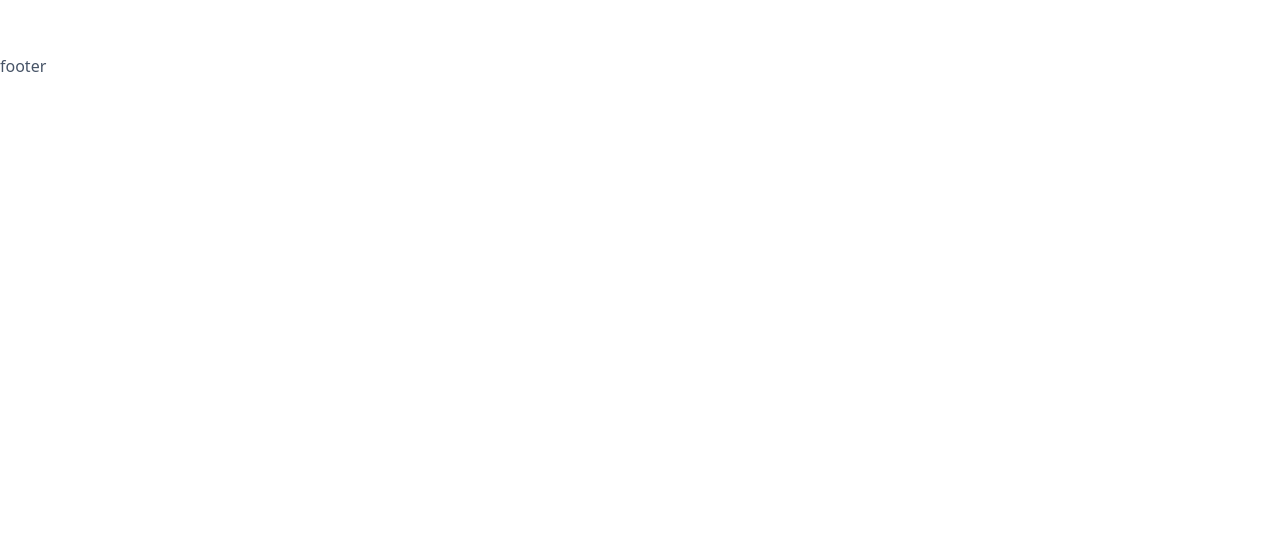
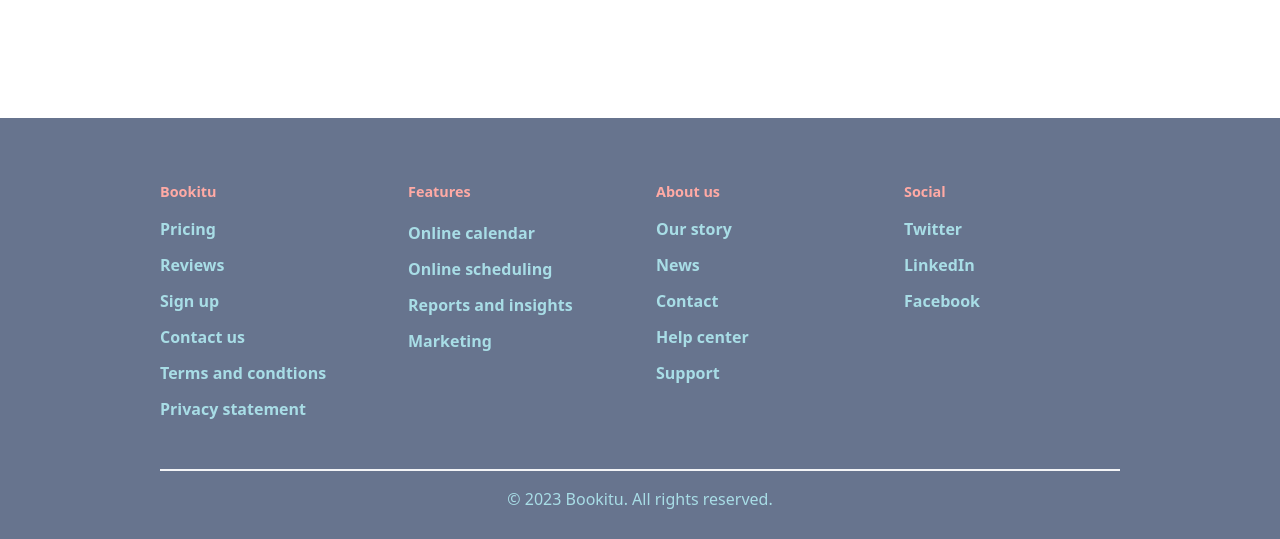
Before and after one commit to babulakterfsd/beautycutie, a Next.js app: page / in a window 1280 px wide. Shown: the part 746-1285 px from the top of the page. Before the commit the page ends 824 px from the top, so only its background shows below. Built offline with nearby package versions, Linux system fonts and the light colour scheme.

Commit message:
footer completed

```diff
--- a/src/components/Footer.tsx
+++ b/src/components/Footer.tsx
@@ -1,9 +1,108 @@
-const Footer = () => {
+export default function Footer() {
   return (
-    <div>
-      <p>footer</p>
-    </div>
+    <>
+      <footer className="mt-16 grid grid-cols-12 gap-y-12 bg-[#67748E] px-2 pb-4 pt-16 md:px-16 md:pt-16 lg:gap-x-2 xl:px-40">
+        <div className="col-span-12 grid grid-cols-12 justify-around gap-y-12 px-1 lg:gap-x-8 lg:px-0 text-secondary">
+          {/* first part */}
+          <div className="col-span-6 flex flex-col gap-4 md:col-span-3">
+            <h4 className="lg:text-[.9rem] lg:font-semibold lg:leading-[1.2rem] text-primary">
+              Bookitu
+            </h4>
+            <div className="flex flex-col gap-y-3">
+              <span className="text-secondary lg:font-semibold lg:leading-[1.5rem] cursor-pointer">
+                Pricing
+              </span>
+              <span className="text-secondary lg:font-semibold lg:leading-[1.5rem] cursor-pointer">
+                Reviews
+              </span>
+              <span className="text-secondary lg:font-semibold lg:leading-[1.5rem] cursor-pointer">
+                Sign up
+              </span>
+              <span className="text-secondary lg:font-semibold lg:leading-[1.5rem] cursor-pointer">
+                Contact us
+              </span>
+              <span className="text-secondary lg:font-semibold lg:leading-[1.5rem] cursor-pointer">
+                Terms and condtions
+              </span>
+              <span className="text-secondary lg:font-semibold lg:leading-[1.5rem] cursor-pointer">
+                Privacy statement
+              </span>
+            </div>
+          </div>
+
+          {/* second part */}
+          <div className="col-span-6 flex flex-col gap-4 md:col-span-3">
+            <h4 className="lg:text-[.9rem] lg:font-semibold lg:leading-[1.2rem] text-primary lg:mb-4">
+              Features
+            </h4>
+            <div className="flex flex-col gap-y-3 lg:-mt-3">
+              <span className="text-secondary lg:font-semibold lg:leading-[1.5rem] cursor-pointer">
+                Online calendar
+              </span>
+              <span className="text-secondary lg:font-semibold lg:leading-[1.5rem] cursor-pointer">
+                Online scheduling
+              </span>
+              <span className="text-secondary lg:font-semibold lg:leading-[1.5rem] cursor-pointer">
+                Reports and insights
+              </span>
+              <span className="text-secondary lg:font-semibold lg:leading-[1.5rem] cursor-pointer">
+                Marketing
+              </span>
+            </div>
+          </div>
+
+          {/* third part */}
+          <div className="col-span-6 flex flex-col gap-4 md:col-span-3">
+            <h4 className="lg:text-[.9rem] lg:font-semibold lg:leading-[1.2rem] text-primary">
+              About us
+            </h4>
+            <div className="flex flex-col gap-y-3">
+              <span className="text-secondary lg:font-semibold lg:leading-[1.5rem] cursor-pointer">
+                Our story
+              </span>
+              <span className="text-secondary lg:font-semibold lg:leading-[1.5rem] cursor-pointer">
+                News
+              </span>
+              <span className="text-secondary lg:font-semibold lg:leading-[1.5rem] cursor-pointer">
+                Contact
+              </span>
+              <span className="text-secondary lg:font-semibold lg:leading-[1.5rem] cursor-pointer">
+                Help center
+              </span>
+              <span className="text-secondary lg:font-semibold lg:leading-[1.5rem] cursor-pointer">
+                Support
+              </span>
+            </div>
+          </div>
+
+          {/* last part */}
+          <div className="col-span-6 flex flex-col gap-4 md:col-span-3">
+            <h4 className="lg:text-[.9rem] lg:font-semibold lg:leading-[1.2rem] text-primary">
+              Social
+            </h4>
+            <div className="flex flex-col gap-y-3">
+              <span className="text-secondary lg:font-semibold lg:leading-[1.5rem] cursor-pointer">
+                Twitter
+              </span>
+              <span className="text-secondary lg:font-semibold lg:leading-[1.5rem] cursor-pointer">
+                LinkedIn
+              </span>
+              <span className="text-secondary lg:font-semibold lg:leading-[1.5rem] cursor-pointer">
+                Facebook
+              </span>
+            </div>
+          </div>
+        </div>
+
+        {/* footer bottom */}
+        <div className="main-container col-span-12 flex flex-col items-center justify-center gap-4 border-t-2 border-gray-100 bg-[#67748E]">
+          <div className="flex flex-col items-center justify-around gap-y-2.5 lg:flex-row lg:gap-x-44">
+            <p className="py-2 text-center lg:order-first lg:mt-2 lg:pb-3 lg:font-[400] text-secondary">
+              © {new Date().getFullYear()} Bookitu. All rights reserved.
+            </p>
+          </div>
+        </div>
+      </footer>
+    </>
   );
-};
-
-export default Footer;
+}
```
